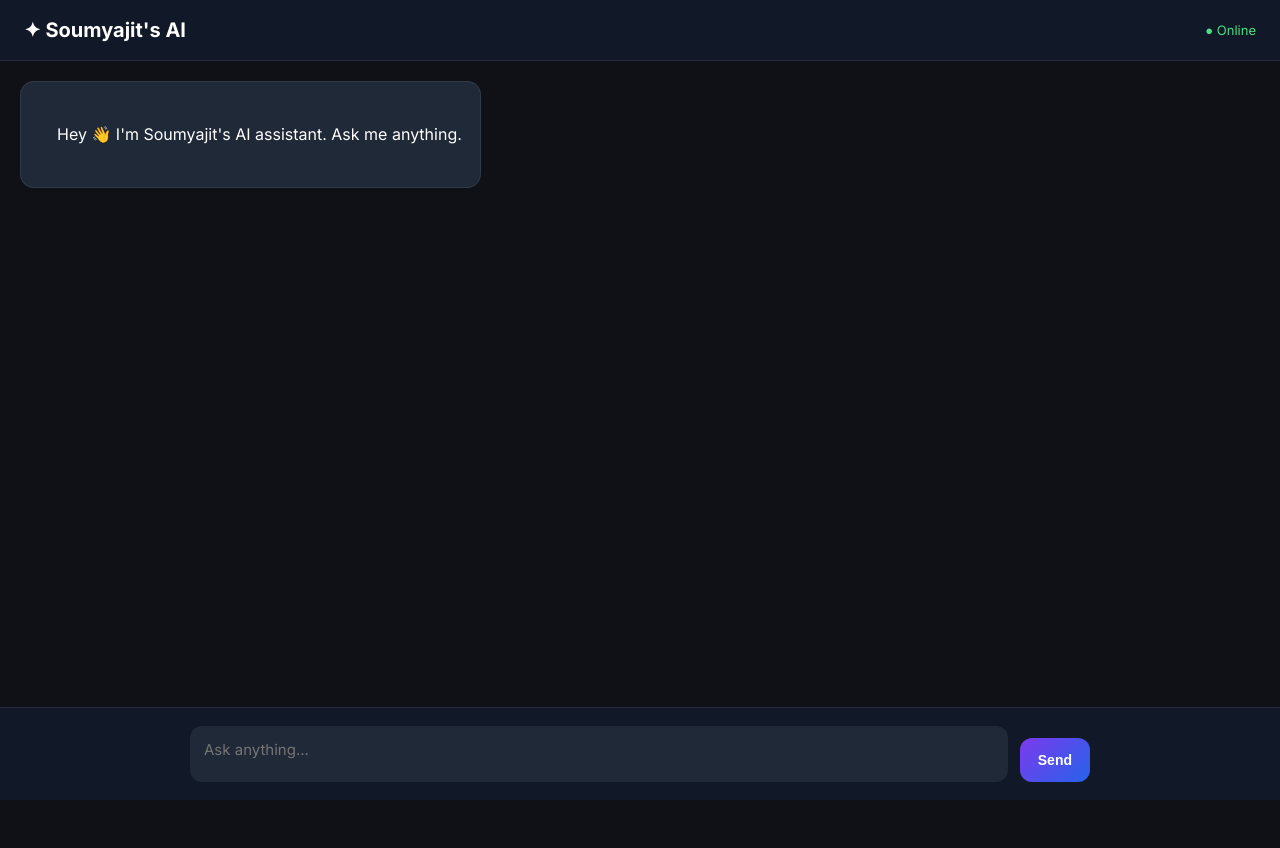
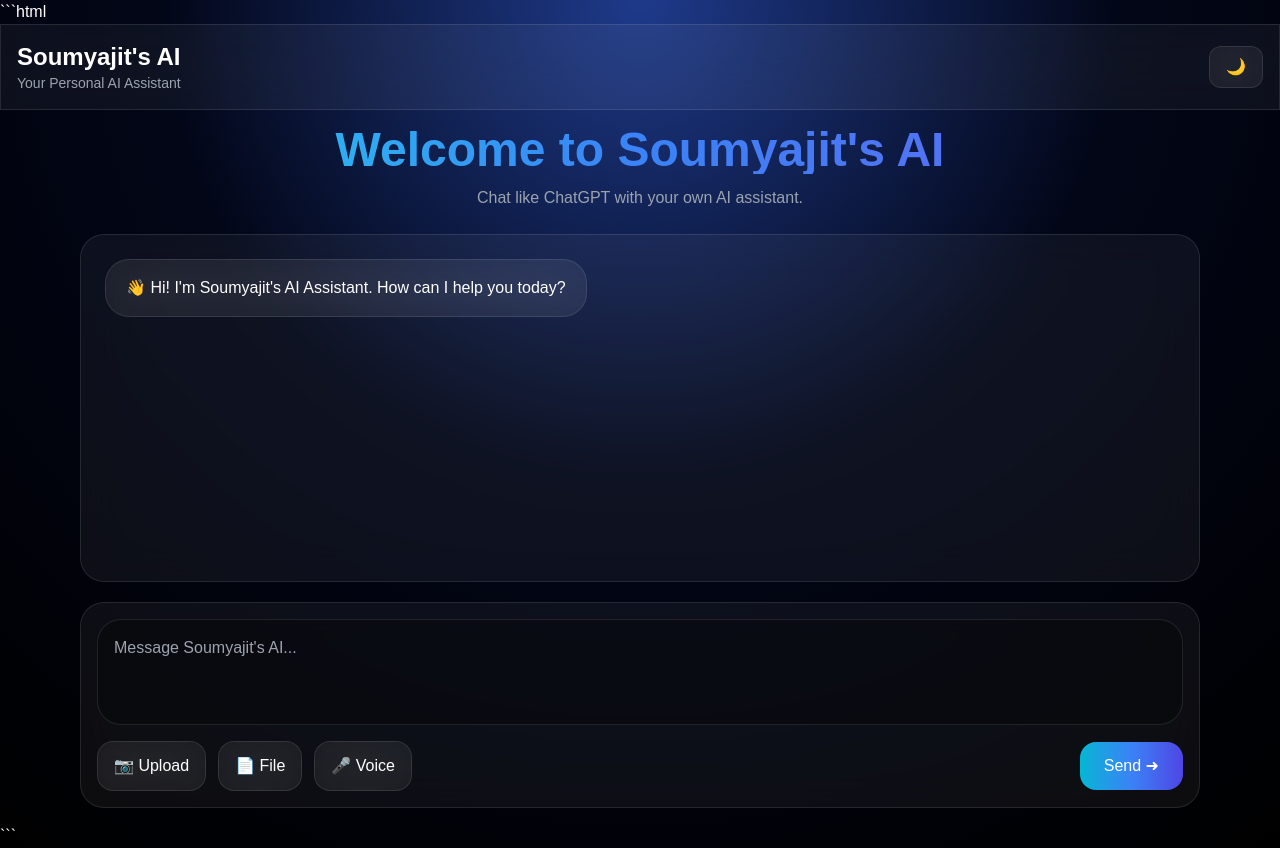
Before and after one commit to Soumyarik/Hosting_AI, a website: page index.html in a window 1280 px wide. Before the commit the page ends 800 px from the top, so only its background shows below. Drawn offline with nearby package versions, Linux system fonts and the light colour scheme.

Commit message:
index.html

````diff
--- a/index.html
+++ b/index.html
@@ -1,307 +1,243 @@
+```html
 <!DOCTYPE html>
-<html lang="en">
+<html>
 <head>
   <meta charset="UTF-8" />
-  <meta name="viewport" content="width=device-width, initial-scale=1.0" />
+  <meta name="viewport" content="width=device-width, initial-scale=1.0"/>
   <title>Soumyajit's AI</title>
 
-  <link href="https://fonts.googleapis.com/css2?family=Inter:wght@300;400;500;600;700&display=swap" rel="stylesheet">
+  <script src="https://cdn.tailwindcss.com"></script>
 
   <style>
-    *{
-      margin:0;
-      padding:0;
-      box-sizing:border-box;
+    body {
+      margin: 0;
+      overflow: hidden;
+      font-family: Arial, sans-serif;
+      background: radial-gradient(circle at top, #1e3a8a, #020617 45%, #000 100%);
     }
 
-    body{
-      font-family:'Inter',sans-serif;
-      background:#0f1117;
-      color:white;
-      height:100vh;
-      display:flex;
-      flex-direction:column;
+    .glass {
+      background: rgba(255,255,255,0.05);
+      backdrop-filter: blur(20px);
+      border: 1px solid rgba(255,255,255,0.1);
     }
 
-    header{
-      padding:18px 24px;
-      border-bottom:1px solid rgba(255,255,255,0.08);
-      display:flex;
-      align-items:center;
-      justify-content:space-between;
-      background:#111827;
+    .typing span {
+      width: 8px;
+      height: 8px;
+      background: cyan;
+      border-radius: 50%;
+      display: inline-block;
+      animation: bounce 1s infinite;
     }
 
-    .logo{
-      font-size:20px;
-      font-weight:700;
+    .typing span:nth-child(2) {
+      animation-delay: 0.2s;
     }
 
-    .status{
-      font-size:13px;
-      color:#4ade80;
+    .typing span:nth-child(3) {
+      animation-delay: 0.4s;
     }
 
-    #messages{
-      flex:1;
-      overflow-y:auto;
-      padding:20px;
-      display:flex;
-      flex-direction:column;
-      gap:18px;
-    }
-
-    .message{
-      max-width:800px;
-      width:fit-content;
-      padding:14px 18px;
-      border-radius:14px;
-      line-height:1.6;
-      white-space:pre-wrap;
-      word-wrap:break-word;
-    }
-
-    .user{
-      align-self:flex-end;
-      background:linear-gradient(135deg,#7c3aed,#2563eb);
-    }
-
-    .bot{
-      align-self:flex-start;
-      background:#1f2937;
-      border:1px solid rgba(255,255,255,0.08);
-    }
-
-    .input-area{
-      padding:18px;
-      border-top:1px solid rgba(255,255,255,0.08);
-      background:#111827;
-    }
-
-    .input-box{
-      max-width:900px;
-      margin:auto;
-      display:flex;
-      gap:12px;
-      align-items:flex-end;
-    }
-
-    textarea{
-      flex:1;
-      resize:none;
-      border:none;
-      outline:none;
-      background:#1f2937;
-      color:white;
-      padding:14px;
-      border-radius:12px;
-      min-height:56px;
-      max-height:160px;
-      font-size:15px;
-      font-family:'Inter',sans-serif;
-    }
-
-    button{
-      border:none;
-      outline:none;
-      cursor:pointer;
-      padding:14px 18px;
-      border-radius:12px;
-      background:linear-gradient(135deg,#7c3aed,#2563eb);
-      color:white;
-      font-weight:600;
-      font-size:14px;
-    }
-
-    button:hover{
-      opacity:0.9;
-    }
-
-    .typing{
-      display:flex;
-      gap:6px;
-      padding:12px 16px;
-      background:#1f2937;
-      width:fit-content;
-      border-radius:12px;
-    }
-
-    .typing span{
-      width:8px;
-      height:8px;
-      border-radius:50%;
-      background:white;
-      animation:bounce 1s infinite;
-    }
-
-    .typing span:nth-child(2){
-      animation-delay:0.2s;
-    }
-
-    .typing span:nth-child(3){
-      animation-delay:0.4s;
-    }
-
-    @keyframes bounce{
-      0%,80%,100%{
-        transform:translateY(0);
-        opacity:0.5;
-      }
-      40%{
-        transform:translateY(-6px);
-        opacity:1;
-      }
-    }
-
-    @media(max-width:700px){
-      #messages{
-        padding:14px;
-      }
-
-      .message{
-        max-width:100%;
-      }
-
-      .input-area{
-        padding:12px;
-      }
+    @keyframes bounce {
+      0%,100% { transform: translateY(0); }
+      50% { transform: translateY(-6px); }
     }
   </style>
 </head>
 
-<body>
+<body class="text-white">
 
-<header>
-  <div class="logo">✦ Soumyajit's AI</div>
-  <div class="status">● Online</div>
+<div class="h-screen flex flex-col">
+
+  <header class="glass p-4 flex justify-between items-center">
+    <div>
+      <h1 class="text-2xl font-bold">Soumyajit's AI</h1>
+      <p class="text-sm text-gray-400">Your Personal AI Assistant</p>
+    </div>
+
+    <button id="themeBtn" class="glass px-4 py-2 rounded-xl">
+      🌙
+    </button>
   </header>
 
-<div id="messages">
-  <div class="message bot">
-    Hey 👋 I'm Soumyajit's AI assistant. Ask me anything.
+  <main class="flex-1 max-w-6xl mx-auto w-full p-4 flex flex-col overflow-hidden">
+
+    <div class="text-center mb-6">
+      <h2 class="text-5xl font-bold bg-gradient-to-r from-cyan-400 via-blue-500 to-indigo-500 bg-clip-text text-transparent">
+        Welcome to Soumyajit's AI
+      </h2>
+
+      <p class="text-gray-400 mt-3">
+        Chat like ChatGPT with your own AI assistant.
+      </p>
+    </div>
+
+    <div id="chatBox" class="flex-1 overflow-y-auto glass rounded-3xl p-6 space-y-5">
+
+      <div class="flex justify-start">
+        <div class="glass px-5 py-4 rounded-3xl max-w-[80%]">
+          👋 Hi! I'm Soumyajit's AI Assistant. How can I help you today?
         </div>
       </div>
 
-<div class="input-area">
-  <div class="input-box">
+    </div>
+
+    <div class="glass rounded-3xl p-4 mt-5">
+
       <textarea
-      id="input"
-      placeholder="Ask anything..."
-      rows="1"
+        id="userInput"
+        rows="3"
+        placeholder="Message Soumyajit's AI..."
+        class="w-full rounded-3xl bg-black/30 border border-white/10 p-4 outline-none resize-none"
       ></textarea>
 
-    <button onclick="sendMessage()">
-      Send
+      <div class="flex flex-wrap items-center justify-between gap-3 mt-4">
+
+        <div class="flex flex-wrap gap-3">
+
+          <label class="glass px-4 py-3 rounded-2xl cursor-pointer">
+            📷 Upload
+            <input type="file" hidden>
+          </label>
+
+          <label class="glass px-4 py-3 rounded-2xl cursor-pointer">
+            📄 File
+            <input type="file" hidden>
+          </label>
+
+          <button class="glass px-4 py-3 rounded-2xl">
+            🎤 Voice
           </button>
+
         </div>
+
+        <button
+          id="sendBtn"
+          class="px-6 py-3 rounded-2xl bg-gradient-to-r from-cyan-500 via-blue-500 to-indigo-600"
+        >
+          Send ➜
+        </button>
+
+      </div>
+
+    </div>
+
+  </main>
+
 </div>
 
 <script>
 
-const WEBHOOK_URL = "https://n8n-production-a9be2.up.railway.app/webhook/bde39fec-3dc5-48bd-95d3-9b7402ae703b";
+const webhook =
+'https://n8n-production-a9be2.up.railway.app/webhook/bde39fec-3dc5-48bd-95d3-9b7402ae703b';
 
-const messages = document.getElementById("messages");
-const input = document.getElementById("input");
+const sendBtn = document.getElementById('sendBtn');
+const userInput = document.getElementById('userInput');
+const chatBox = document.getElementById('chatBox');
 
-input.addEventListener("keydown", function(e){
-  if(e.key === "Enter" && !e.shiftKey){
-    e.preventDefault();
-    sendMessage();
-  }
-});
+function addMessage(message, type='bot') {
 
-input.addEventListener("input", function(){
-  this.style.height = "auto";
-  this.style.height = this.scrollHeight + "px";
-});
+  const wrapper = document.createElement('div');
 
-function addMessage(text, type){
+  wrapper.className =
+    `flex ${type === 'user' ? 'justify-end' : 'justify-start'}`;
 
-  const div = document.createElement("div");
-  div.className = `message ${type}`;
-  div.textContent = text;
+  const bubble = document.createElement('div');
 
-  messages.appendChild(div);
-  messages.scrollTop = messages.scrollHeight;
+  bubble.className =
+    type === 'user'
+    ? 'px-5 py-4 rounded-3xl bg-cyan-600 max-w-[80%]'
+    : 'glass px-5 py-4 rounded-3xl max-w-[80%]';
 
-  return div;
+  bubble.innerText = message;
+
+  wrapper.appendChild(bubble);
+
+  chatBox.appendChild(wrapper);
+
+  chatBox.scrollTop = chatBox.scrollHeight;
 }
 
-function showTyping(){
+async function sendMessage() {
 
-  const div = document.createElement("div");
-  div.className = "typing";
-  div.id = "typing";
+  const message = userInput.value.trim();
 
-  div.innerHTML = `
+  if(!message) return;
+
+  addMessage(message,'user');
+
+  userInput.value = '';
+
+  const loading = document.createElement('div');
+
+  loading.className = 'flex justify-start';
+
+  loading.innerHTML = `
+    <div class="glass px-5 py-4 rounded-3xl flex items-center gap-3">
+      <div class="typing flex gap-1">
         <span></span>
         <span></span>
         <span></span>
+      </div>
+
+      <span>Soumyajit's AI is thinking...</span>
+    </div>
   `;
 
-  messages.appendChild(div);
-  messages.scrollTop = messages.scrollHeight;
-}
+  chatBox.appendChild(loading);
 
-function removeTyping(){
-  const typing = document.getElementById("typing");
-  if(typing) typing.remove();
-}
+  chatBox.scrollTop = chatBox.scrollHeight;
 
-async function sendMessage(){
+  try {
 
-  const text = input.value.trim();
-
-  if(!text) return;
-
-  addMessage(text, "user");
-
-  input.value = "";
-  input.style.height = "56px";
-
-  showTyping();
-
-  try{
-
-    const response = await fetch(WEBHOOK_URL,{
-      method:"POST",
+    const response = await fetch('/chat', {
+      method:'POST',
       headers:{
-        "Content-Type":"application/json"
+        'Content-Type':'application/json'
       },
       body:JSON.stringify({
-        message:text,
-        chatInput:text,
-        sessionId:"soumyajit-user"
+        message
       })
     });
 
     const data = await response.json();
 
-    removeTyping();
+    loading.remove();
 
-    const reply =
+    addMessage(
       data.output ||
       data.response ||
       data.message ||
-      data.text ||
-      JSON.stringify(data);
-
-    addMessage(reply,"bot");
-
-  }catch(error){
-
-    removeTyping();
-
-    addMessage(
-      "⚠️ Unable to connect with AI server.",
-      "bot"
+      'No response'
     );
 
-    console.error(error);
+  } catch(error) {
+
+    loading.remove();
+
+    addMessage('Error connecting AI');
+
   }
+
 }
+
+sendBtn.addEventListener('click', sendMessage);
+
+userInput.addEventListener('keydown', (e)=>{
+
+  if(e.key === 'Enter' && !e.shiftKey){
+
+    e.preventDefault();
+
+    sendMessage();
+
+  }
+
+});
 
 </script>
 
 </body>
 </html>
+```
````
Lines whose indentation alone changed are shown as unchanged.
